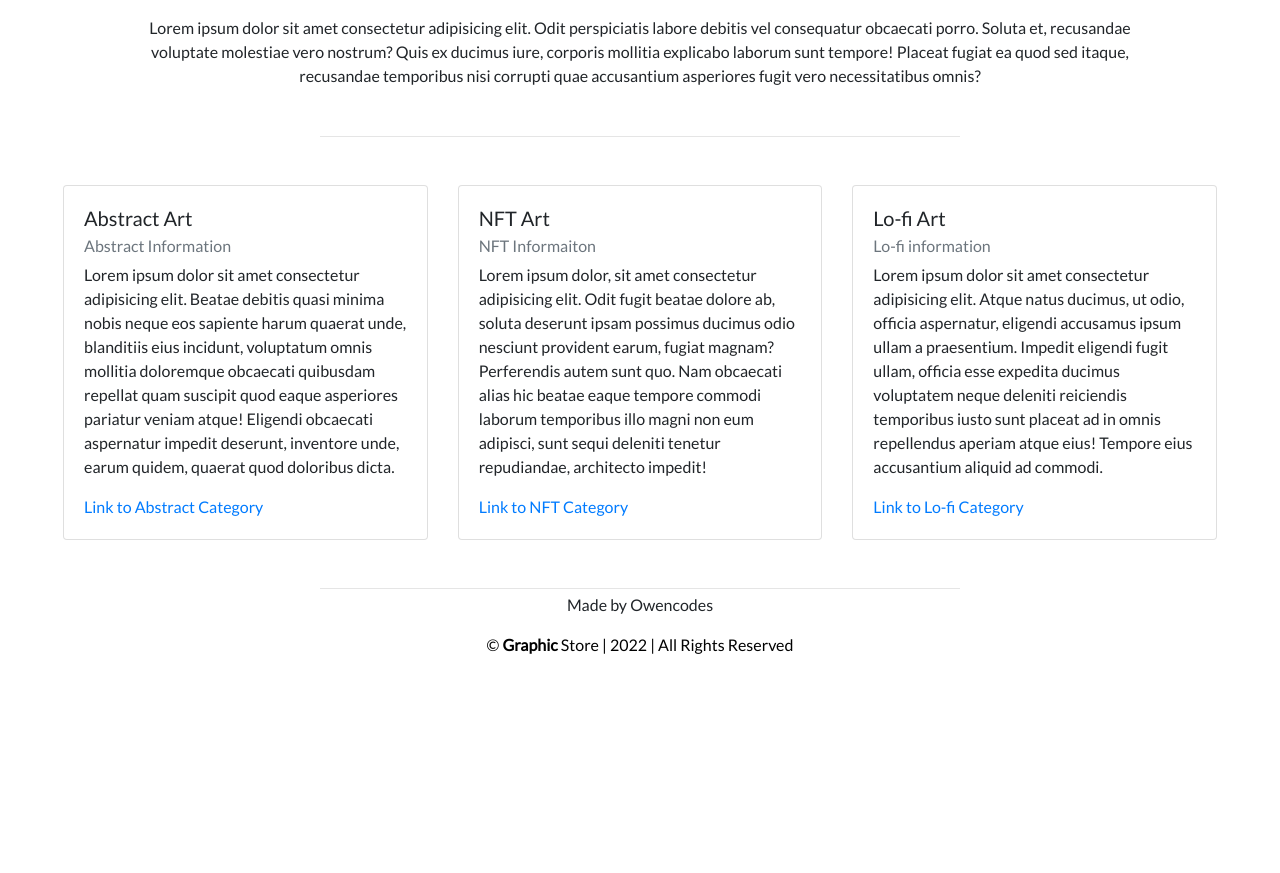
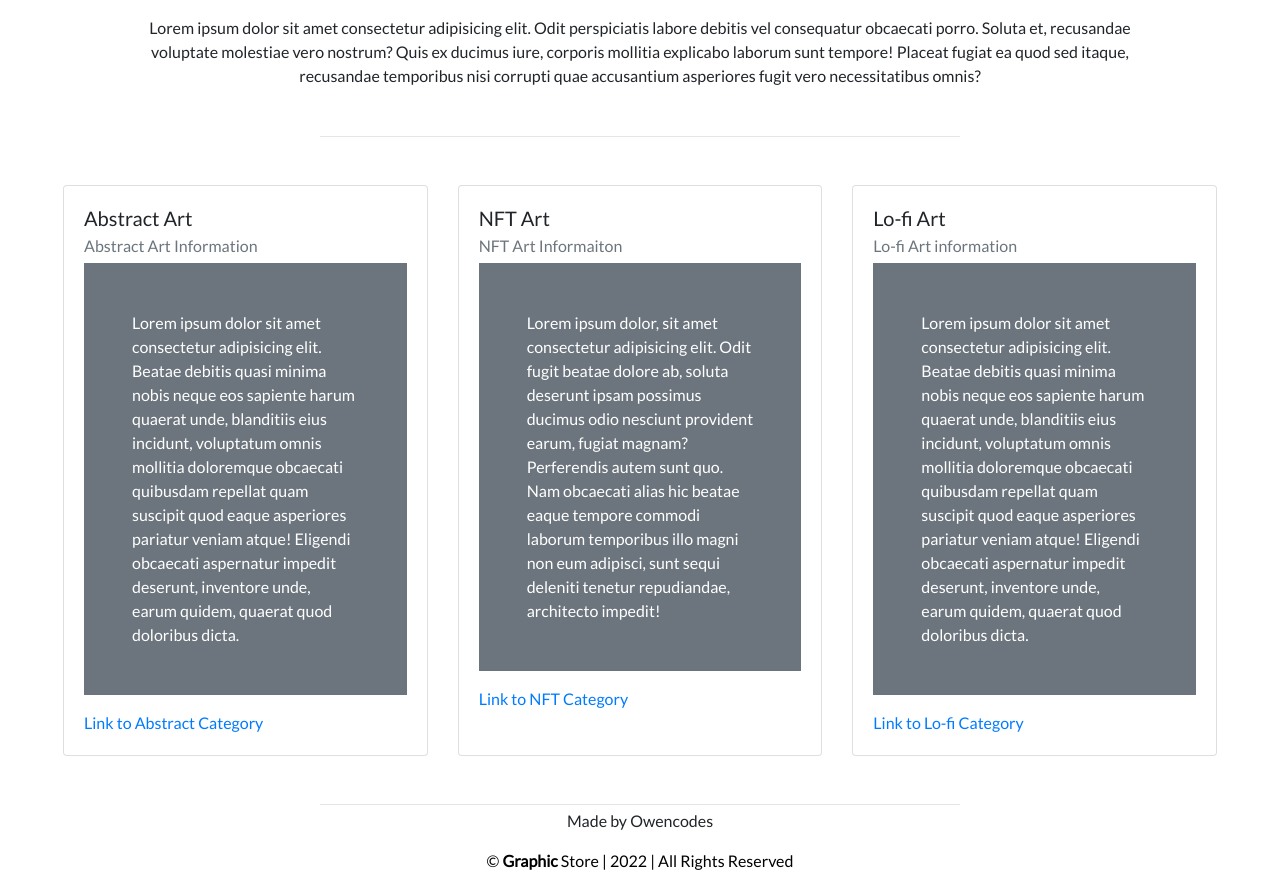
Before and after one commit to Code-Institute-Submissions/p5-graphicstore, a Django app: page /about/ in a window 1280 px wide. Shown: the part 932-1805 px from the top of the page. Before the commit the page ends 1586 px from the top, so only its background shows below. Run offline with Django 3.2, Linux system fonts and the light colour scheme; some libraries are stand-ins or nearby versions.

Commit message:
Updated styles for about page content

```diff
--- a/home/templates/home/about.html
+++ b/home/templates/home/about.html
@@ -39,24 +39,24 @@
           <div class="card" style="width: 18rem;">
             <div class="card-body">
               <h5 class="card-title">Abstract Art</h5>
-              <h6 class="card-subtitle mb-2 text-muted">Abstract Information</h6>
-              <p class="card-text">Lorem ipsum dolor sit amet consectetur adipisicing elit. Beatae debitis quasi minima nobis neque eos sapiente harum quaerat unde, blanditiis eius incidunt, voluptatum omnis mollitia doloremque obcaecati quibusdam repellat quam suscipit quod eaque asperiores pariatur veniam atque! Eligendi obcaecati aspernatur impedit deserunt, inventore unde, earum quidem, quaerat quod doloribus dicta.</p>
+              <h6 class="card-subtitle mb-2 text-muted">Abstract Art Information</h6>
+              <p class="card-text bg-secondary text-white px-5 py-5">Lorem ipsum dolor sit amet consectetur adipisicing elit. Beatae debitis quasi minima nobis neque eos sapiente harum quaerat unde, blanditiis eius incidunt, voluptatum omnis mollitia doloremque obcaecati quibusdam repellat quam suscipit quod eaque asperiores pariatur veniam atque! Eligendi obcaecati aspernatur impedit deserunt, inventore unde, earum quidem, quaerat quod doloribus dicta.</p>
               <a href="#" class="card-link">Link to Abstract Category</a>
             </div>
           </div>
           <div class="card" style="width: 18rem;">
             <div class="card-body">
               <h5 class="card-title">NFT Art</h5>
-              <h6 class="card-subtitle mb-2 text-muted">NFT Informaiton</h6>
-              <p class="card-text">Lorem ipsum dolor, sit amet consectetur adipisicing elit. Odit fugit beatae dolore ab, soluta deserunt ipsam possimus ducimus odio nesciunt provident earum, fugiat magnam? Perferendis autem sunt quo. Nam obcaecati alias hic beatae eaque tempore commodi laborum temporibus illo magni non eum adipisci, sunt sequi deleniti tenetur repudiandae, architecto impedit!</p>
+              <h6 class="card-subtitle mb-2 text-muted">NFT Art Informaiton</h6>
+              <p class="card-text bg-secondary text-white px-5 py-5">Lorem ipsum dolor, sit amet consectetur adipisicing elit. Odit fugit beatae dolore ab, soluta deserunt ipsam possimus ducimus odio nesciunt provident earum, fugiat magnam? Perferendis autem sunt quo. Nam obcaecati alias hic beatae eaque tempore commodi laborum temporibus illo magni non eum adipisci, sunt sequi deleniti tenetur repudiandae, architecto impedit!</p>
               <a href="#" class="card-link">Link to NFT Category</a>
             </div>
           </div>
           <div class="card" style="width: 18rem;">
             <div class="card-body">
               <h5 class="card-title">Lo-fi Art</h5>
-              <h6 class="card-subtitle mb-2 text-muted">Lo-fi information</h6>
-              <p class="card-text">Lorem ipsum dolor sit amet consectetur adipisicing elit. Atque natus ducimus, ut odio, officia aspernatur, eligendi accusamus ipsum ullam a praesentium. Impedit eligendi fugit ullam, officia esse expedita ducimus voluptatem neque deleniti reiciendis temporibus iusto sunt placeat ad in omnis repellendus aperiam atque eius! Tempore eius accusantium aliquid ad commodi.</p>
+              <h6 class="card-subtitle mb-2 text-muted">Lo-fi Art information</h6>
+              <p class="card-text bg-secondary text-white px-5 py-5">Lorem ipsum dolor sit amet consectetur adipisicing elit. Beatae debitis quasi minima nobis neque eos sapiente harum quaerat unde, blanditiis eius incidunt, voluptatum omnis mollitia doloremque obcaecati quibusdam repellat quam suscipit quod eaque asperiores pariatur veniam atque! Eligendi obcaecati aspernatur impedit deserunt, inventore unde, earum quidem, quaerat quod doloribus dicta.</p>
               <a href="#" class="card-link">Link to Lo-fi Category</a>
             </div>
         </div>
```
